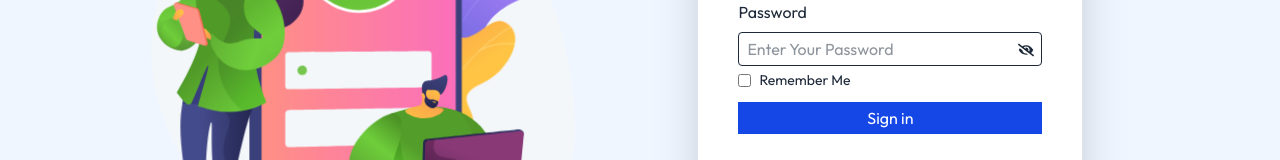
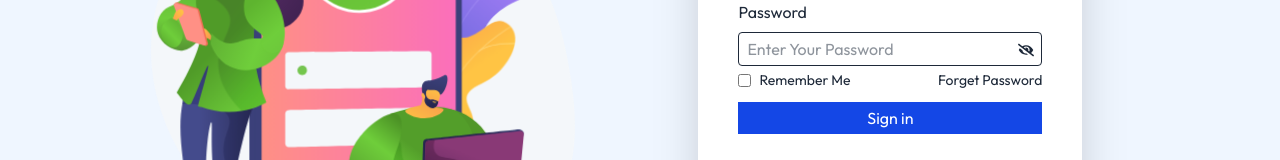
Before and after one commit to Nobleman78/TravelTech-Client-Info-Store, a React (Vite) app: page /login in a window 1280 px wide. Shown: the part 326-486 px from the top of the page. Built offline with nearby package versions, Linux system fonts and the light colour scheme; no server answers.

Commit message:
Logout Funtinality added

```diff
--- a/src/components/Layout/Navbar/Navbar.jsx
+++ b/src/components/Layout/Navbar/Navbar.jsx
@@ -5,7 +5,7 @@ import AuthContext from '../../Context/Authcontext';
 import { FaCircleUser } from "react-icons/fa6";
 
 const Navbar = () => {
-    const { user } = useContext(AuthContext);
+    const { user,signOutUser } = useContext(AuthContext);
     const [showUser, setShowUser] = useState(false);
     const dropdownRef = useRef(null);
 
@@ -75,7 +75,7 @@ const Navbar = () => {
 
                                     <hr className='border-t border-gray-200' />
 
-                                    <button className='w-full bg-[#a41d21] hover:bg-[#841519] text-white font-semibold py-2 rounded-md transition duration-200'>
+                                    <button onClick={()=>signOutUser()} className='w-full bg-[#a41d21] hover:bg-[#841519] text-white font-semibold py-2 rounded-md transition duration-200'>
                                         Logout
                                     </button>
                                 </div>
--- a/src/components/Layout/Pages/Login.jsx
+++ b/src/components/Layout/Pages/Login.jsx
@@ -55,6 +55,10 @@ const Login = () => {
                                         <input type="checkbox" />
                                         <span className='text-sm remember-me ' >Remember Me</span>
                                     </div>
+                                    <div className='flex items-center gap-2'>
+
+                                        <a className='text-sm remember-me cursor-pointer ' >Forget Password</a>
+                                    </div>
                                 </div>
                                 <button onClick={() => scrollTo(0, 0)} className=" w-[100%] my-2 py-1 cursor-pointer bg-blue-700 text-white" >Sign in</button>
                                 <div className="flex flex-col sm:flex-row text-center  gap-2 mt-2">
```
